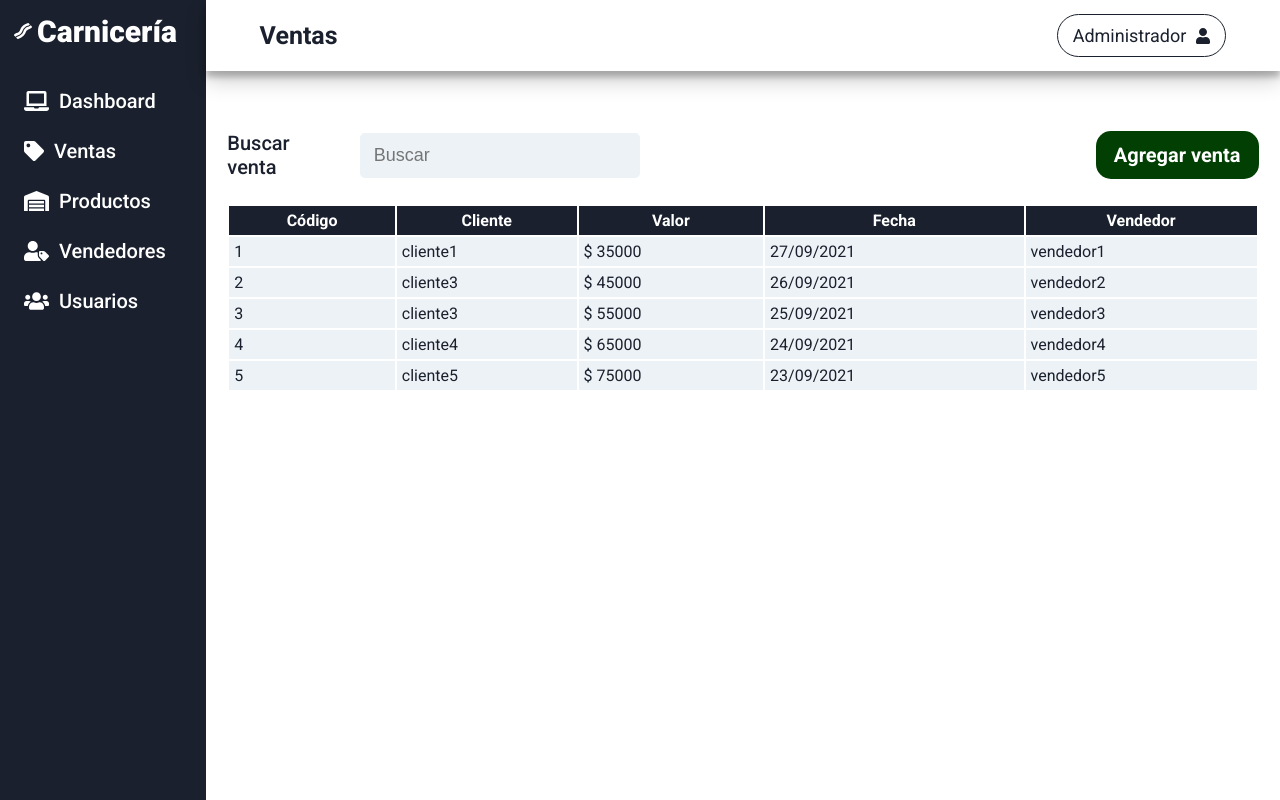
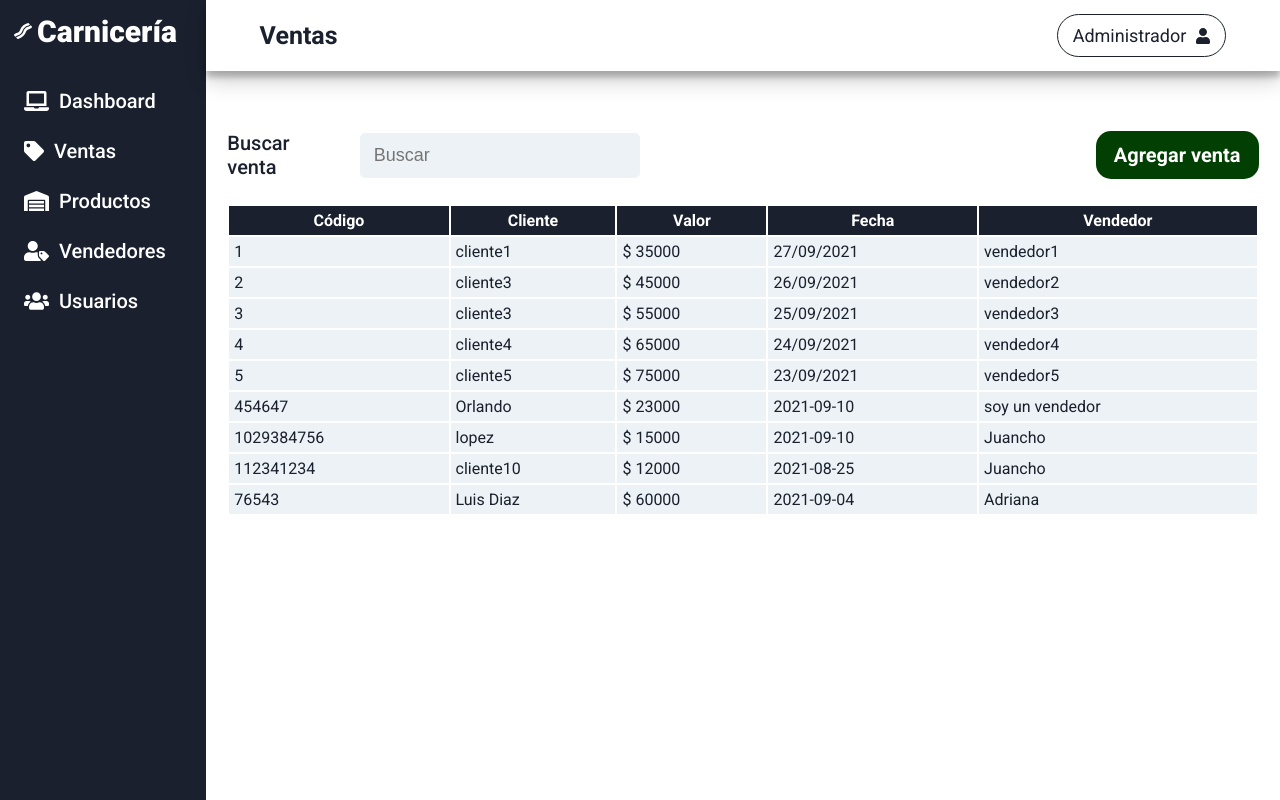
Before and after one commit to santiagovasquez1/Wired_In, a React (Create React App) app in the folder frontend/: page /ventas in a window 1280 px wide. Built offline with nearby package versions, Linux system fonts and the light colour scheme; data requests are answered from the project's data file.

Commit message:
Agrega interfaz de agregar nueva venta y la envia a la fake api

```diff
--- a/frontend/db.json
+++ b/frontend/db.json
@@ -1,44 +1,76 @@
 {
   "ventas": [
     {
-            "valorTotal": 35000,
+      "valor": 35000,
       "fecha": "27/09/2021",
-            "identificacionCliente": 10191118,
-            "nombreCliente": "cliente1",
+      "cedula": 10191118,
+      "cliente": "cliente1",
       "vendedor": "vendedor1",
       "id": 1
     },
     {
-            "valorTotal": 45000,
+      "valor": 45000,
       "fecha": "26/09/2021",
-            "identificacionCliente": 10191117,
-            "nombreCliente": "cliente3",
+      "cedula": 10191117,
+      "cliente": "cliente3",
       "vendedor": "vendedor2",
       "id": 2
     },
     {
-            "valorTotal": 55000,
+      "valor": 55000,
       "fecha": "25/09/2021",
-            "identificacionCliente": 10191116,
-            "nombreCliente": "cliente3",
+      "cedula": 10191116,
+      "cliente": "cliente3",
       "vendedor": "vendedor3",
       "id": 3
     },
     {
-            "valorTotal": 65000,
+      "valor": 65000,
       "fecha": "24/09/2021",
-            "identificacionCliente": 10191115,
-            "nombreCliente": "cliente4",
+      "cedula": 10191115,
+      "cliente": "cliente4",
       "vendedor": "vendedor4",
       "id": 4
     },
     {
-            "valorTotal": 75000,
+      "valor": 75000,
       "fecha": "23/09/2021",
-            "identificacionCliente": 10191114,
-            "nombreCliente": "cliente5",
+      "cedula": 10191114,
+      "cliente": "cliente5",
       "vendedor": "vendedor5",
       "id": 5
+    },
+    {
+      "id": 454647,
+      "valor": 23000,
+      "fecha": "2021-09-10",
+      "cliente": "Orlando",
+      "cedula": 10293847,
+      "vendedor": "soy un vendedor"
+    },
+    {
+      "id": 1029384756,
+      "valor": 15000,
+      "fecha": "2021-09-10",
+      "cliente": "lopez",
+      "cedula": 234567,
+      "vendedor": "Juancho"
+    },
+    {
+      "id": 112341234,
+      "valor": 12000,
+      "fecha": "2021-08-25",
+      "cliente": "cliente10",
+      "cedula": 98765,
+      "vendedor": "Juancho"
+    },
+    {
+      "id": 76543,
+      "valor": 60000,
+      "fecha": "2021-09-04",
+      "cliente": "Luis Diaz",
+      "cedula": 896745,
+      "vendedor": "Adriana"
     }
   ]
 }
--- a/frontend/src/components/layout/ventas/NuevaVenta.js
+++ b/frontend/src/components/layout/ventas/NuevaVenta.js
@@ -1,41 +1,146 @@
-import React from 'react';
+import React, { useState } from 'react';
 import NavbarVentas from './NavbarVentas';
-// import './Ventas.css';
+import { useHistory } from 'react-router-dom';
 import './NuevaVenta.css';
+import axios from 'axios';
 
 const NuevaVenta = () => {
+	const history = useHistory();
+
+	// state con la informacion de la venta
+	const [nuevaVenta, guardarNuevaVenta] = useState({
+		// valores iniciales
+		id: null,
+		valor: null,
+		fecha: '',
+		cliente: '',
+		cedula: null,
+		vendedor: '',
+	});
+
+	const { id, valor, fecha, cliente, cedula, vendedor } = nuevaVenta;
+
+	// leer los datos del formulario y tenerlos en el estado
+	const onChangeNuevaVenta = (e) => {
+		if (
+			e.target.name === 'id' ||
+			e.target.name === 'valor' ||
+			e.target.name === 'cedula'
+		) {
+			guardarNuevaVenta({
+				...nuevaVenta,
+				[e.target.name]: Number(e.target.value),
+			});
+		} else {
+			guardarNuevaVenta({
+				...nuevaVenta,
+				[e.target.name]: e.target.value,
+			});
+		}
+	};
+
+	// funcion que envia la venta a la api
+	const enviarNuevaVenta = async (nuevaVenta) => {
+		try {
+			await axios({
+				method: 'post',
+				url: 'http://localhost:4000/ventas',
+				data: nuevaVenta,
+			});
+			alert('envio exitoso');
+		} catch (error) {
+			alert('Algo salio mal');
+			console.log(error);
+		}
+	};
+
+	// funcion submit
+	const submitNuevaVenta = (e) => {
+		e.preventDefault();
+
+		// validar formulario
+		if (
+			id <= 0 ||
+			valor <= 0 ||
+			fecha.trim() === '' ||
+			cliente.trim() === '' ||
+			cedula <= 0 ||
+			vendedor.trim() === ''
+		) {
+			// alerta momentanea
+			alert('Todos los campos son obligatorios');
+			return;
+		}
+
+		// crear la venta
+		enviarNuevaVenta(nuevaVenta);
+
+		// redireccionar al home de ventas
+		history.push('/ventas');
+	};
+
 	return (
 		<div className="ventas">
 			<NavbarVentas />
 			<div className="nueva-venta">
 				<h2>Nueva Venta</h2>
-				<form>
+				<form onSubmit={submitNuevaVenta}>
 					<div className="form-group">
 						<div className="field-form">
 							<label>Código</label>
-							<input type="text" placeholder="Código" name="codigo" />
+							<input
+								type="text"
+								placeholder="Código"
+								name="id"
+								onChange={onChangeNuevaVenta}
+							/>
 						</div>
 
 						<div className="field-form">
 							<label>Valor</label>
-							<input type="number" placeholder="0" name="valor" />
+							<input
+								type="number"
+								placeholder="0"
+								name="valor"
+								onChange={onChangeNuevaVenta}
+							/>
 						</div>
 
 						<div className="field-form">
 							<label>Fecha</label>
-							<input type="date" placeholder="Fecha" name="fecha" />
+							<input
+								type="date"
+								placeholder="Fecha"
+								name="fecha"
+								onChange={onChangeNuevaVenta}
+							/>
 						</div>
 						<div className="field-form">
 							<label>Cliente</label>
-							<input type="text" placeholder="Cliente" name="cliente" />
+							<input
+								type="text"
+								placeholder="Cliente"
+								name="cliente"
+								onChange={onChangeNuevaVenta}
+							/>
 						</div>
 						<div className="field-form">
 							<label>Cédula</label>
-							<input type="number" placeholder="Cédula" name="cedula" />
+							<input
+								type="number"
+								placeholder="Cédula"
+								name="cedula"
+								onChange={onChangeNuevaVenta}
+							/>
 						</div>
 						<div className="field-form">
 							<label>Vendedor</label>
-							<input type="text" placeholder="Vendedor" name="vendedor" />
+							<input
+								type="text"
+								placeholder="Vendedor"
+								name="vendedor"
+								onChange={onChangeNuevaVenta}
+							/>
 						</div>
 					</div>
 					<button>Agregar</button>
--- a/frontend/src/components/layout/ventas/Venta.js
+++ b/frontend/src/components/layout/ventas/Venta.js
@@ -2,14 +2,14 @@ import React from 'react';
 import './Ventas.css';
 
 const Venta = ({ venta }) => {
-	const { valorTotal, fecha, nombreCliente, vendedor, id } = venta;
+	const { valor, fecha, cliente, vendedor, id } = venta;
 
 	return (
 		<tr>
 			<td>{id}</td>
-			<td>{nombreCliente}</td>
+			<td>{cliente}</td>
 			<td>
-				<span className="valor-venta">$ {valorTotal}</span>
+				<span className="valor-venta">$ {valor}</span>
 			</td>
 			<td>{fecha}</td>
 			<td>{vendedor}</td>
```
Lines whose indentation alone changed are shown as unchanged.
